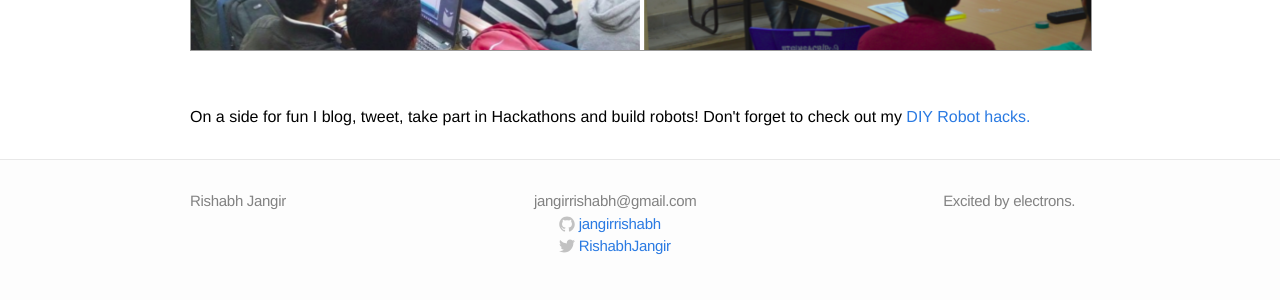
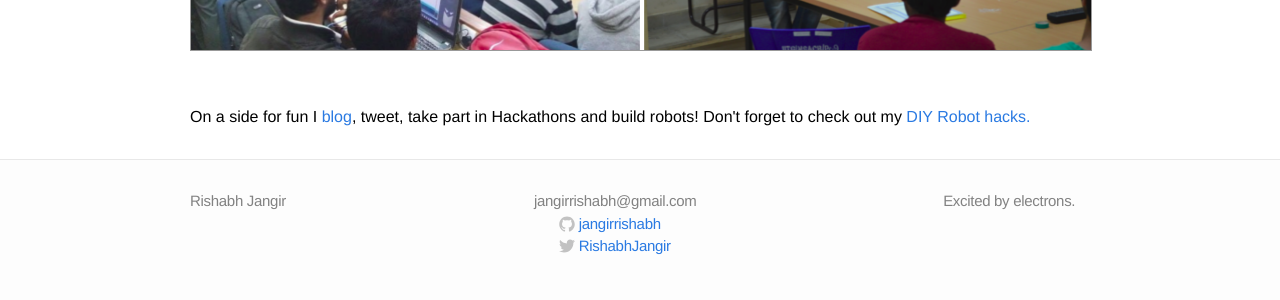
Before and after one commit to jangirrishabh/jangirrishabh.github.io, a Jekyll site: the page built from index.html, in a window 1280 px wide. Shown: the part 1899-2199 px from the top of the page. Built offline with Jekyll 4.4.1, drawn with Linux system fonts in a browser that asks for light colours.

```diff
--- a/_includes/header.html
+++ b/_includes/header.html
@@ -31,7 +31,7 @@
         <a class="page-link" href="/robots/">DIY Robots</a>
         <a class="page-link" href="/assets/RISHABH_JANGIR_CV.pdf">CV</a>
         <a class="page-link" href="/club/">Robotics Club</a>
-        <a class="page-link" href="/Blog/">Blog</a>
+        <a class="page-link" href="/theBlog/">Blog</a>
       </div>
     </nav>
   </div>
--- a/index.html
+++ b/index.html
@@ -57,7 +57,7 @@
 
 <br></br>
 
-<p style="text-align: justify; ">On a side for fun I blog, tweet, take part in Hackathons and build robots! Don't forget to check out my <a href="/robots/">DIY Robot hacks.</a></p>
+<p style="text-align: justify; ">On a side for fun I <a href="/theBlog/">blog</a>, tweet, take part in Hackathons and build robots! Don't forget to check out my <a href="/robots/">DIY Robot hacks.</a></p>
       <!--/div>
     </div-->
 
```
Also changed, not shown: blog.md (+1 -1 lines), 11 other files.
